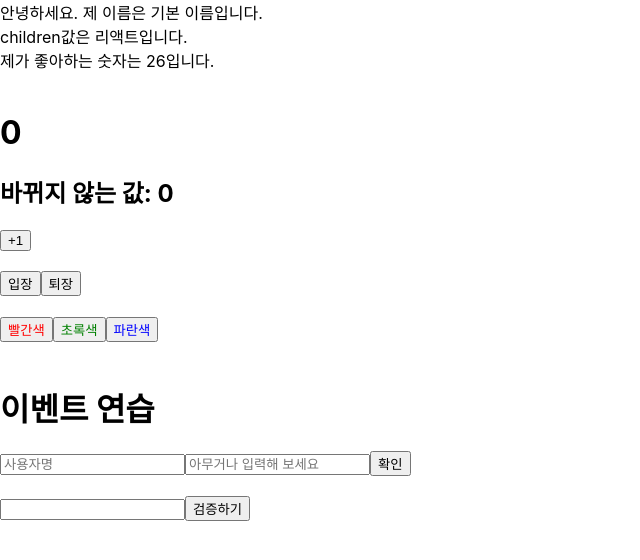
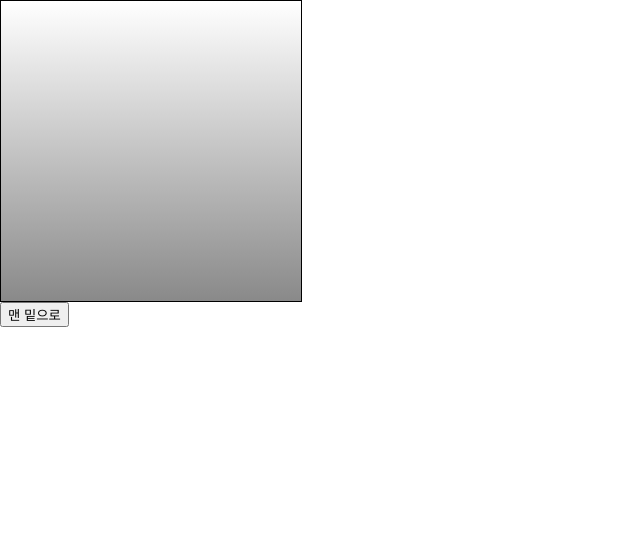
Before and after one commit to KyleRuiz/hello-react, a React (Create React App) app: page / in a window 1280 px wide. Shown: the top 560 px of the page, without its empty margins (0-640 px from the left). Built offline with nearby package versions, Linux system fonts and the light colour scheme.

Commit message:
5.3 컴포넌트에 ref 달기

```diff
--- a/src/App.js
+++ b/src/App.js
@@ -1,20 +1,17 @@
-import React from "react";
-import MyComponent from "./MyComponent";
-import Counter from "./Counter";
-import Say from "./Say";
-import EventPractice from "./EventPractice";
-import ValidationSample from "./ValidationSample";
+import React, { Component } from "react";
+import ScrollBox from "./ScrollBox";
 
-const App = () => {
-  return (
-    <>
-      <MyComponent favoriteNumber={26}> 리액트</MyComponent> <br />
-      <Counter /> <br />
-      <Say /> <br />
-      <EventPractice /> <br />
-      <ValidationSample />
-    </>
-  );
-};
+class App extends Component {
+  render() {
+    return (
+      <div>
+        <ScrollBox ref={(ref) => (this.scrollBox = ref)} />
+        <button onClick={() => this.scrollBox.scrollToBottom()}>
+          맨 밑으로
+        </button>
+      </div>
+    );
+  }
+}
 
 export default App;
--- /dev/null
+++ b/src/ScrollBox.js
@@ -0,0 +1,35 @@
+import React, { Component } from "react";
+
+class ScrollBox extends Component {
+  scrollToBottom = () => {
+    const { scrollHeight, clientHeight } = this.box;
+    this.box.scrollTop = scrollHeight - clientHeight;
+  };
+  render() {
+    const style = {
+      border: "1px solid black",
+      height: "300px",
+      width: "300px",
+      overflow: "auto",
+      position: "relative",
+    };
+    const innerStyle = {
+      width: "100%",
+      height: "650px",
+      background: "linear-gradient(white, black)",
+    };
+
+    return (
+      <div
+        style={style}
+        ref={(ref) => {
+          this.box = ref;
+        }}
+      >
+        <div style={innerStyle} />
+      </div>
+    );
+  }
+}
+
+export default ScrollBox;
```
